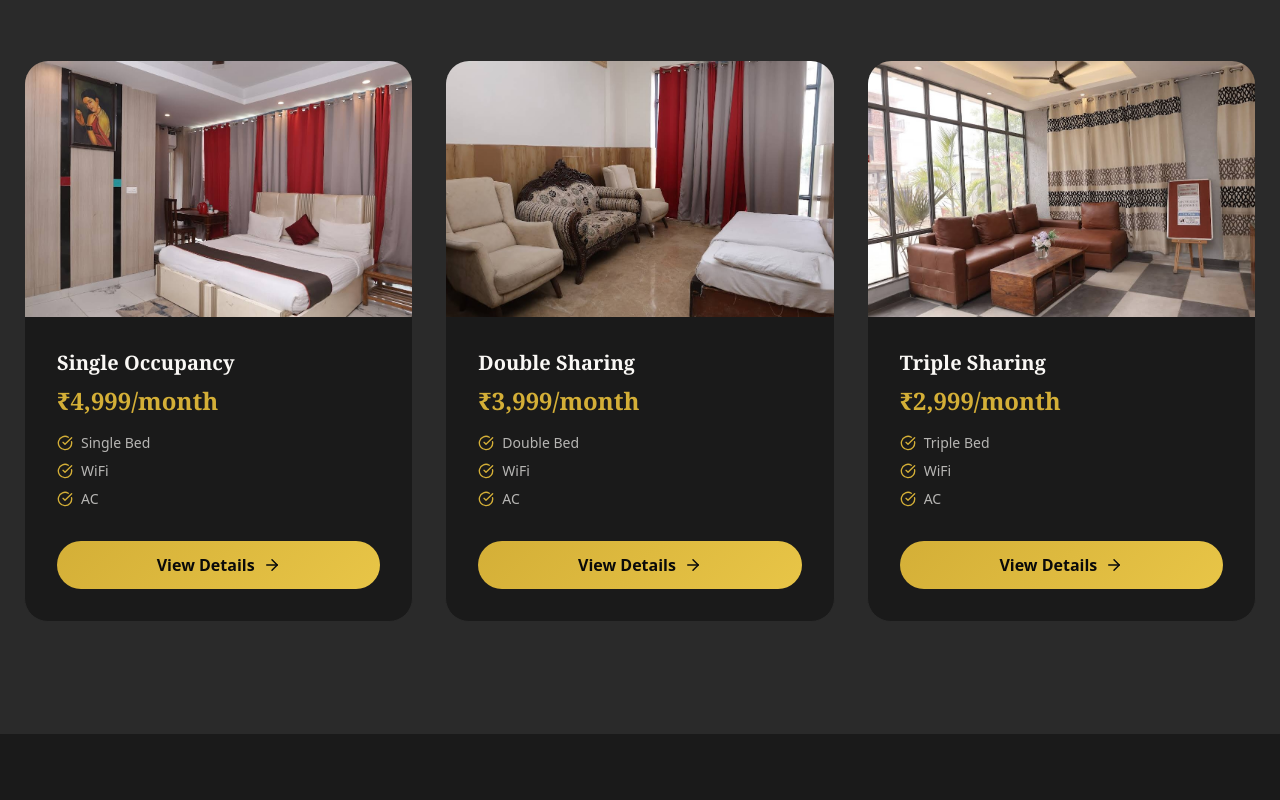
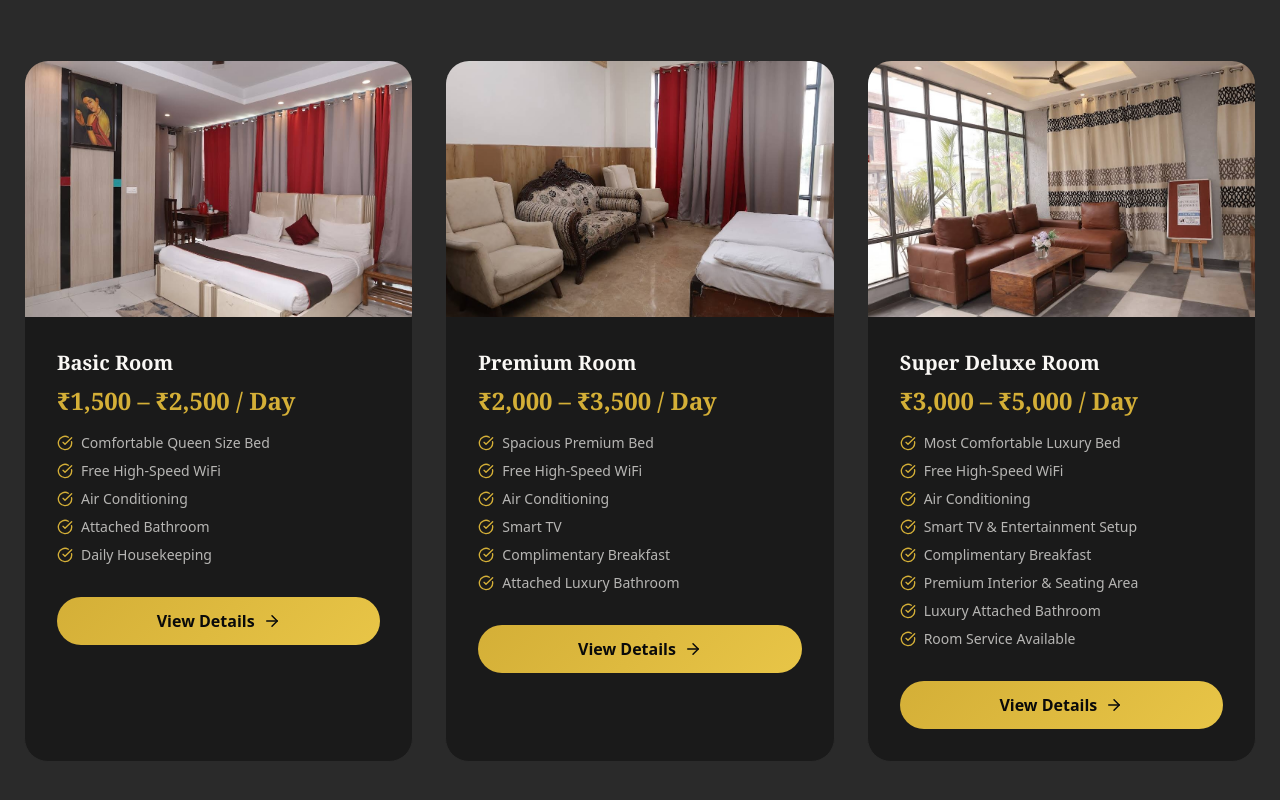
Before and after one commit to apoorvs175/Heartbeat, a Next.js app: page / in a window 1280 px wide. Shown: the part 1772-2572 px from the top of the page. Built offline with nearby package versions, Linux system fonts and the light colour scheme.

Commit message:
Update room categories to hotel rooms

```diff
--- a/app/page.tsx
+++ b/app/page.tsx
@@ -16,9 +16,9 @@ export default function Home() {
   ];
 
   const roomsPreview = [
-    { id: 1, name: 'Single Occupancy', price: '₹4,999', features: ['Single Bed', 'WiFi', 'AC'], image: '/images/Room_Image.jpeg' },
-    { id: 2, name: 'Double Sharing', price: '₹3,999', features: ['Double Bed', 'WiFi', 'AC'], image: '/images/StudioRoom_Image.jpeg' },
-    { id: 3, name: 'Triple Sharing', price: '₹2,999', features: ['Triple Bed', 'WiFi', 'AC'], image: '/images/Hall_Area.jpeg' }
+    { id: 1, name: 'Basic Room', price: '₹1,500 – ₹2,500', features: ['Comfortable Queen Size Bed', 'Free High-Speed WiFi', 'Air Conditioning', 'Attached Bathroom', 'Daily Housekeeping'], image: '/images/Room_Image.jpeg' },
+    { id: 2, name: 'Premium Room', price: '₹2,000 – ₹3,500', features: ['Spacious Premium Bed', 'Free High-Speed WiFi', 'Air Conditioning', 'Smart TV', 'Complimentary Breakfast', 'Attached Luxury Bathroom'], image: '/images/StudioRoom_Image.jpeg' },
+    { id: 3, name: 'Super Deluxe Room', price: '₹3,000 – ₹5,000', features: ['Most Comfortable Luxury Bed', 'Free High-Speed WiFi', 'Air Conditioning', 'Smart TV & Entertainment Setup', 'Complimentary Breakfast', 'Premium Interior & Seating Area', 'Luxury Attached Bathroom', 'Room Service Available'], image: '/images/Hall_Area.jpeg' }
   ];
 
   return (
@@ -108,7 +108,7 @@ export default function Home() {
                   </div>
                   <div className="p-8">
                     <h3 className="text-xl font-serif font-bold mb-2">{room.name}</h3>
-                    <p className="text-2xl font-serif font-bold text-premium-gold mb-4">{room.price}/month</p>
+                    <p className="text-2xl font-serif font-bold text-premium-gold mb-4">{room.price} / Day</p>
                     <div className="space-y-2 mb-8">
                       {room.features.map((feature, idx) => (
                         <div key={idx} className="flex items-center gap-2 text-ivory/70 text-sm">
--- a/app/rooms/page.tsx
+++ b/app/rooms/page.tsx
@@ -11,26 +11,26 @@ const RoomsPage = () => {
   const rooms = [
     {
       id: 1,
-      name: 'Single Occupancy',
-      description: 'Perfect for individual travelers and students',
-      price: '₹4,999',
-      features: ['Single Bed', 'High-Speed WiFi', 'Air Conditioned', 'Smart TV', 'Attached Bathroom', '24/7 Security'],
+      name: 'Basic Room',
+      description: 'Perfect for a comfortable stay',
+      price: '₹1,500 – ₹2,500',
+      features: ['Comfortable Queen Size Bed', 'Free High-Speed WiFi', 'Air Conditioning', 'Attached Bathroom', 'Daily Housekeeping'],
       image: '/images/Room_Image.jpeg'
     },
     {
       id: 2,
-      name: 'Double Sharing',
-      description: 'Ideal for friends and colleagues',
-      price: '₹3,999',
-      features: ['Double Bed', 'High-Speed WiFi', 'Air Conditioned', 'Smart TV', 'Attached Bathroom', 'Study Table'],
+      name: 'Premium Room',
+      description: 'Ideal for a premium stay experience',
+      price: '₹2,000 – ₹3,500',
+      features: ['Spacious Premium Bed', 'Free High-Speed WiFi', 'Air Conditioning', 'Smart TV', 'Complimentary Breakfast', 'Attached Luxury Bathroom'],
       image: '/images/StudioRoom_Image.jpeg'
     },
     {
       id: 3,
-      name: 'Triple Sharing',
-      description: 'Great for groups and students',
-      price: '₹2,999',
-      features: ['Triple Bed', 'High-Speed WiFi', 'Air Conditioned', 'Smart TV', 'Attached Bathroom', 'Locker Facility'],
+      name: 'Super Deluxe Room',
+      description: 'Great for a luxurious experience',
+      price: '₹3,000 – ₹5,000',
+      features: ['Most Comfortable Luxury Bed', 'Free High-Speed WiFi', 'Air Conditioning', 'Smart TV & Entertainment Setup', 'Complimentary Breakfast', 'Premium Interior & Seating Area', 'Luxury Attached Bathroom', 'Room Service Available'],
       image: '/images/Hall_Area.jpeg'
     }
   ];
@@ -83,8 +83,8 @@ const RoomsPage = () => {
                     />
                     <div className="absolute inset-0 bg-gradient-to-t from-rich-charcoal/80 to-transparent" />
                     <div className="absolute bottom-4 left-4">
-                      <p className="text-premium-gold text-sm tracking-wider font-semibold">Starting From</p>
-                      <p className="text-3xl font-serif font-bold">{room.price}</p>
+                      <p className="text-premium-gold text-sm tracking-wider font-semibold">Price Range</p>
+                      <p className="text-3xl font-serif font-bold">{room.price} / Day</p>
                     </div>
                   </div>
                   <div className="p-8">
--- a/components/Rooms.tsx
+++ b/components/Rooms.tsx
@@ -10,22 +10,22 @@ const Rooms = () => {
 
   const rooms = [
     {
-      title: 'Executive Suite',
+      title: 'Basic Room',
       icon: User,
       image: '/images/Room_Image.jpeg',
-      features: ['King Size Bed', 'Private Balcony', 'Smart TV', 'Work Desk', 'Premium Toiletries', 'Room Service']
+      features: ['Comfortable Queen Size Bed', 'Free High-Speed WiFi', 'Air Conditioning', 'Attached Bathroom', 'Daily Housekeeping']
     },
     {
-      title: 'Studio Room',
+      title: 'Premium Room',
       icon: Users,
       image: '/images/StudioRoom_Image.jpeg',
-      features: ['Cozy Layout', 'Premium Bed', 'Workstation', 'Coffee Machine', 'Mini Bar', 'Daily Housekeeping']
+      features: ['Spacious Premium Bed', 'Free High-Speed WiFi', 'Air Conditioning', 'Smart TV', 'Complimentary Breakfast', 'Attached Luxury Bathroom']
     },
     {
-      title: 'Deluxe Twin',
+      title: 'Super Deluxe Room',
       icon: BedDouble,
       image: '/images/Hall_Area.jpeg',
-      features: ['Two Queen Beds', 'Spacious Living', 'Mini Bar', 'Workstation', 'Coffee Machine', 'Daily Housekeeping']
+      features: ['Most Comfortable Luxury Bed', 'Free High-Speed WiFi', 'Air Conditioning', 'Smart TV & Entertainment Setup', 'Complimentary Breakfast', 'Premium Interior & Seating Area', 'Luxury Attached Bathroom', 'Room Service Available']
     }
   ];
 
@@ -85,10 +85,10 @@ const Rooms = () => {
                     ))}
                   </ul>
                   <a
-                    href="https://wa.me/8279998458"
+                    href="/rooms"
                     className="mt-8 w-full block text-center py-3 border border-premium-gold/30 rounded-full text-premium-gold hover:bg-premium-gold hover:text-luxury-black transition-all duration-300 font-medium"
                   >
-                    Enquire Now
+                    View Details
                   </a>
                 </div>
               </motion.div>
```
